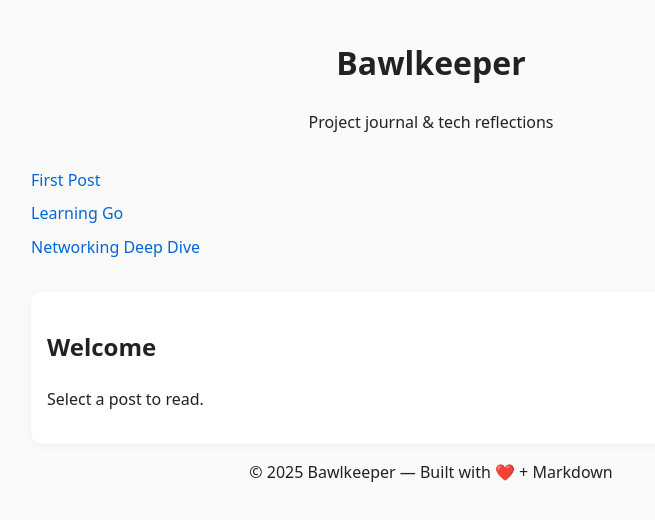
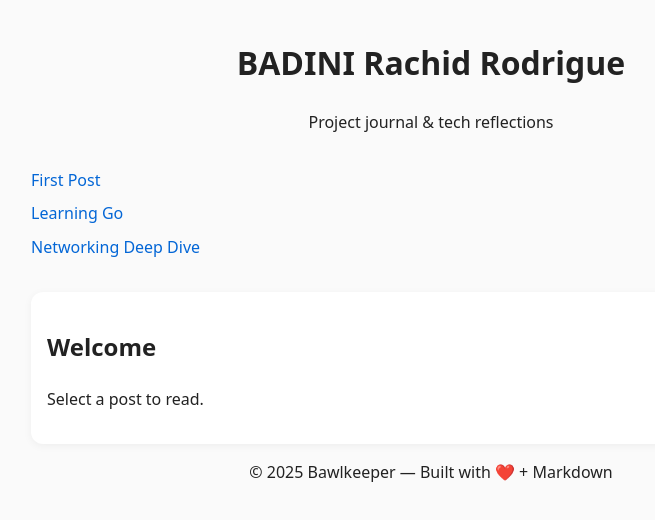
Before and after one commit to bsrodrigue/bsrodrigue.github.io, a plain HTML site: page index.html in a window 1280 px wide. Shown: the whole page, without its empty margins (209-864 px from the left). Drawn offline with nearby package versions, Linux system fonts and the light colour scheme.

Commit message:
first draft

```diff
--- a/index.html
+++ b/index.html
@@ -8,7 +8,7 @@
 </head>
 <body>
   <header>
-    <h1>Bawlkeeper</h1>
+    <h1>BADINI Rachid Rodrigue</h1>
     <p>Project journal & tech reflections</p>
   </header>
 
```
